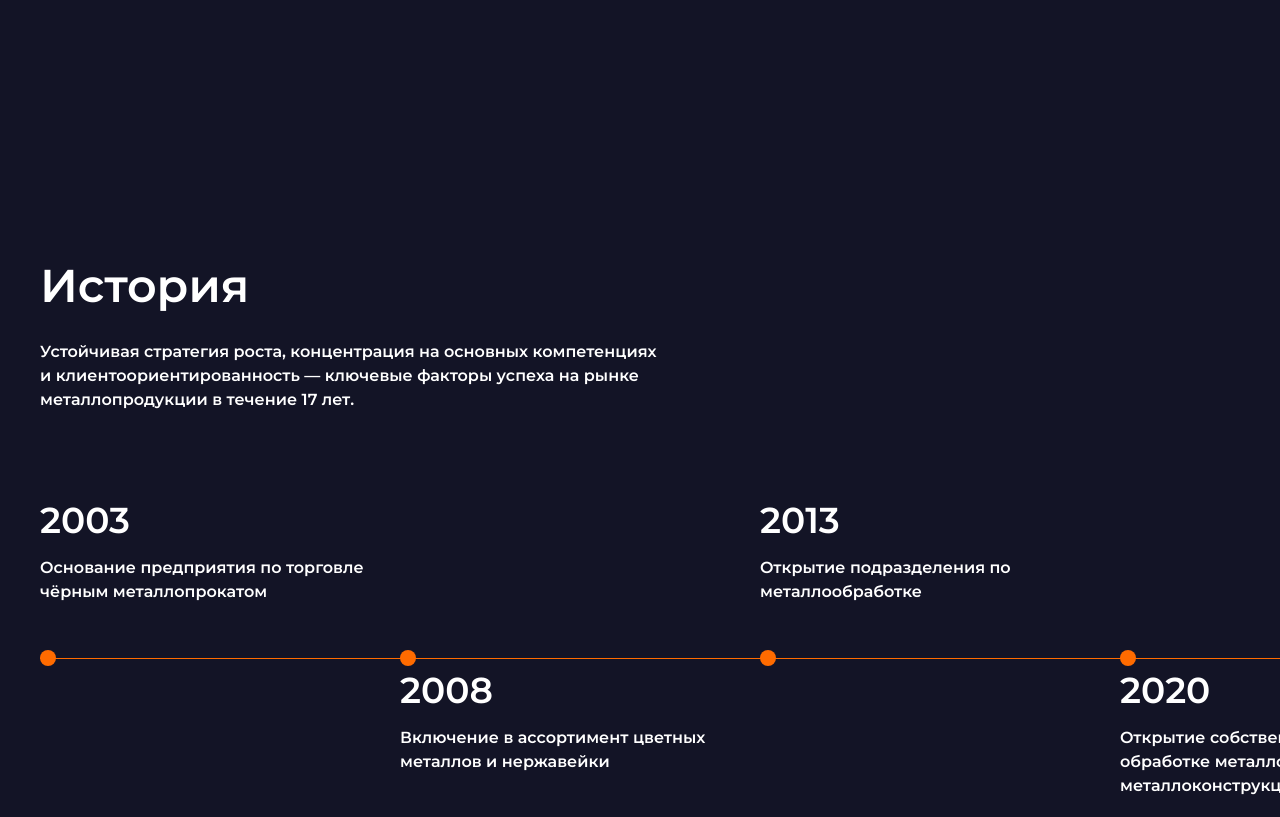
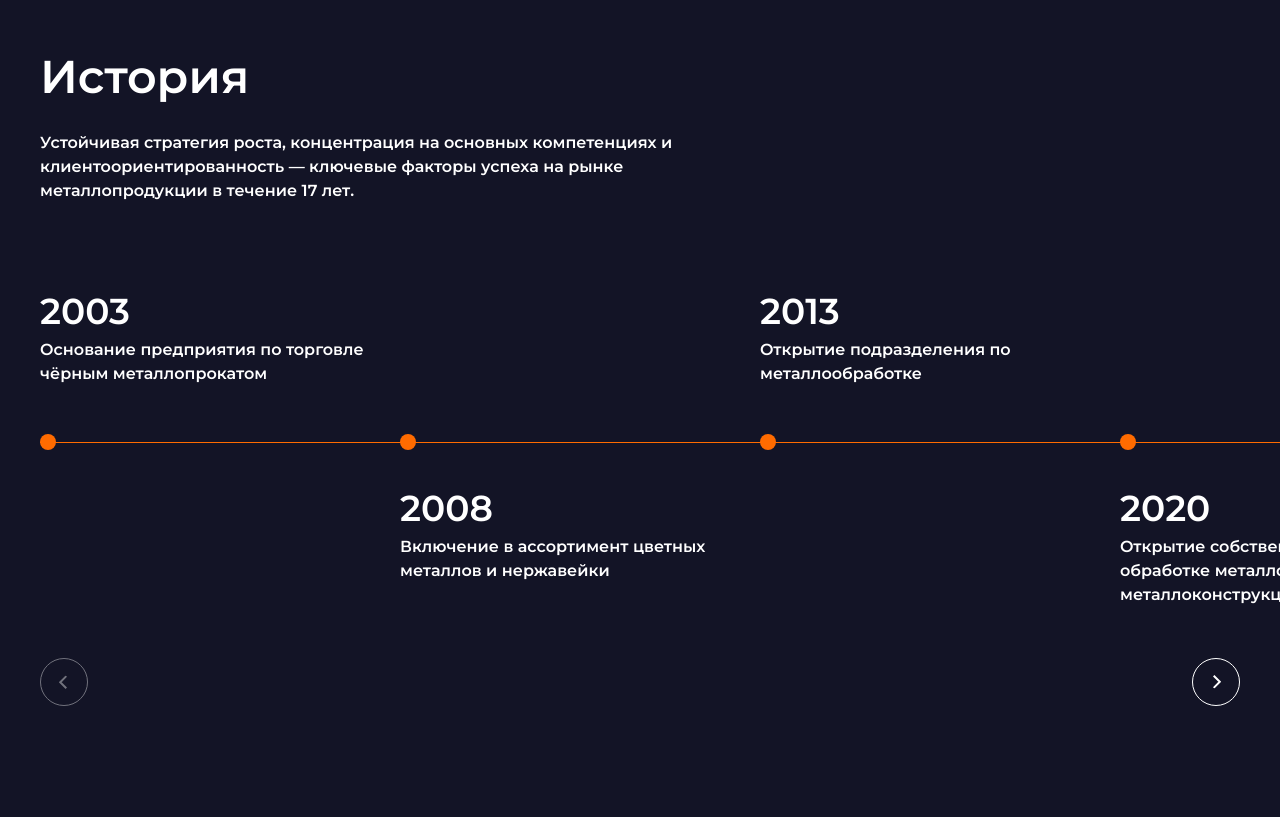
Before and after one commit to submarinaa/submarinaa.github.io, a website: page app/html/index.html in a window 1280 px wide. Shown: the part 130-947 px from the top of the page. After the commit the page ends 924 px from the top, so only its background shows below. Drawn offline with nearby package versions, Linux system fonts and the light colour scheme; files that its build step writes are made by us from their sources; files whose address does not match are found by name.

Commit message:
доработки

```diff
--- a/app/html/blocks/history.html
+++ b/app/html/blocks/history.html
@@ -10,42 +10,50 @@
     <div class="history__slider slider js-history-slider">
       <div class="history__wrapper swiper-wrapper">
         <div class="slider__item swiper-slide">
+          <div class="slider__item-content">
             <p class="slider__item-year">
               2003
             </p>
             <p class="slider__item-description">
               Основание предприятия по торговле чёрным металлопрокатом
             </p>
+          </div>
           <div class="slider__item-line"></div>
         </div>
 
         <div class="slider__item swiper-slide">
+          <div class="slider__item-content">
             <p class="slider__item-year">
               2008
             </p>
             <p class="slider__item-description">
               Включение в ассортимент цветных металлов и нержавейки
             </p>
+          </div>
           <div class="slider__item-line"></div>
         </div>
 
         <div class="slider__item swiper-slide">
+          <div class="slider__item-content">
             <p class="slider__item-year">
               2013
             </p>
             <p class="slider__item-description">
               Открытие подразделения по металлообработке
             </p>
+          </div>
           <div class="slider__item-line"></div>
         </div>
 
         <div class="slider__item swiper-slide">
+          <div class="slider__item-content">
             <p class="slider__item-year">
               2020
             </p>
             <p class="slider__item-description">
               Открытие собственного завода по обработке металлов и производству металлоконструкций
             </p>
+          </div>
           <div class="slider__item-line"></div>
         </div>
       </div>
--- a/app/js/main.js
+++ b/app/js/main.js
@@ -1 +1 @@
-import './modules/slider';
+import './modules/slider.js';
--- a/app/js/modules/slider.js
+++ b/app/js/modules/slider.js
@@ -1,12 +1,13 @@
 const swiper = new Swiper('.js-history-slider', {
   slidesPerView: 3,
+  slidesPerGroup: 1,
 
   breakpoints: {
     320: {
       slidesPerView: 2,
     },
-    768: {
-      slidesPerView: 2,
+    576: {
+      slidesPerView: 3,
     }
   },
 
--- a/app/scss/blocks/container.scss
+++ b/app/scss/blocks/container.scss
@@ -12,8 +12,8 @@
   }
 
   @include min($desktop) {
-    max-width: $desktop;
-    padding-left: 0;
-    padding-right: 0;
+    max-width: 1240px;
+    padding-left: 20px;
+    padding-right: 20px;
   }
 }
--- a/app/scss/blocks/history.scss
+++ b/app/scss/blocks/history.scss
@@ -1,13 +1,5 @@
 .history {
   padding-top: 183px;
-
-  @include min($tablet) {
-    padding-top: 252px;
-  }
-
-  @include min($desktop) {
-    padding-top: 392px;
-  }
 }
 
 .history__wrapper {
@@ -52,7 +44,7 @@
 }
 
 .history__subtitle {
-  max-width: 620px;
+  max-width: 660px;
   margin-top: 0;
   margin-left: 0;
   margin-right: 0;
--- a/app/scss/blocks/slider.scss
+++ b/app/scss/blocks/slider.scss
@@ -1,5 +1,10 @@
 .slider {
   position: relative;
+  margin-right: -16px;
+
+  @include min($tablet) {
+    margin-right: 0;
+  }
 }
 
 .slider__item-year {
@@ -7,13 +12,34 @@
   margin-left: 0;
   margin-right: 0;
   margin-bottom: 13px;
+
   font-size: 30px;
   line-height: 1.33;
 
   @include min($desktop) {
     margin-bottom: 7px;
+
     font-size: 36px;
     line-height: 1.1;
+  }
+}
+
+.slider__item-description {
+  min-width: 330px;
+  margin: 0;
+
+  -webkit-line-clamp: 3;
+  display: -webkit-box;
+  -webkit-box-orient: vertical;
+  overflow: hidden;
+
+  @include min($tablet) {
+    min-width: 183px;
+    -webkit-line-clamp: 6;
+  }
+
+  @include min($desktop) {
+    -webkit-line-clamp: 3;
   }
 }
 
@@ -21,20 +47,33 @@
   position: absolute;
   bottom: 0;
   top: auto;
+
   width: 48px;
   height: 48px;
+
   background-size: auto;
   background-repeat: no-repeat;
   background-position: 0 0;
   background-image: url("../img/slider/button.svg");
+
+  transition: 0.3s ease;
+  opacity: 1;
 
   &::after,
   &::before {
     display: none;
   }
 
+  &.swiper-button-disabled {
+    opacity: 0.4;
+  }
+
   &--next {
-    right: 0;
+    right: 16px;
+
+    @include min($tablet) {
+      right: 0;
+    }
   }
 
   &--prev {
@@ -47,8 +86,10 @@
   position: absolute;
   left: 0;
   top: 50%;
+
   width: 100%;
   height: 1px;
+
   background-color: $orange-color;
 
   &::before {
@@ -57,33 +98,65 @@
     left: 0;
     top: 50%;
     transform: translateY(-8px);
+
     width: 16px;
     height: 16px;
+
     background-color: $orange-color;
     border-radius: 50%;
   }
 }
 
+.slider__item-content {
+  height: 50%;
+}
+
 .slider__item {
   position: relative;
   max-width: 360px;
+  min-height: 285px;
   height: auto;
 
+  display: flex;
+  flex-direction: column;
+  align-items: flex-start;
+  justify-content: flex-start;
+
   &:nth-child(even) {
-    padding-top: 170px;
+    justify-content: flex-end;
+
+    .slider__item-year {
+      margin-top: 17px;
+
+      @include min($desktop) {
+        margin-top: 47px;
+      }
+    }
   }
 
   &:last-child {
     .slider__item-line {
+      height: 0;
+
       &::after {
         content: "";
         position: absolute;
         left: 0;
         top: 50%;
+
         width: 500%;
         height: 1px;
+
         background-color: $orange-color;
       }
     }
   }
+
+  @include min($tablet) {
+    min-height: 405px;
+  }
+
+  @include min($desktop) {
+    min-height: 300px;
+  }
 }
--- a/app/scss/general/variables.scss
+++ b/app/scss/general/variables.scss
@@ -9,5 +9,5 @@ $basic-family: 'Montserrat', 'Arial', 'Helvetica', sans-serif;
 $basic-font-color: #ffffff;
 
 //breakpoints
-$tablet: 768px;
+$tablet: 576px;
 $desktop: 1200px;
--- a/app/scss/style.scss
+++ b/app/scss/style.scss
@@ -3,7 +3,7 @@
 @import 'general/mixins.scss';
 @import 'general/base.scss';
 
-//БЭМ блоки
+//блоки
 @import 'blocks/container.scss';
 @import 'blocks/main.scss';
 @import 'blocks/history.scss';
```
Also changed, not shown: build/css/style.css, build/img/slider/slider-btn.svg (deleted), build/index.html, build/js/main.min.js. Lines whose indentation alone changed are shown as unchanged.
